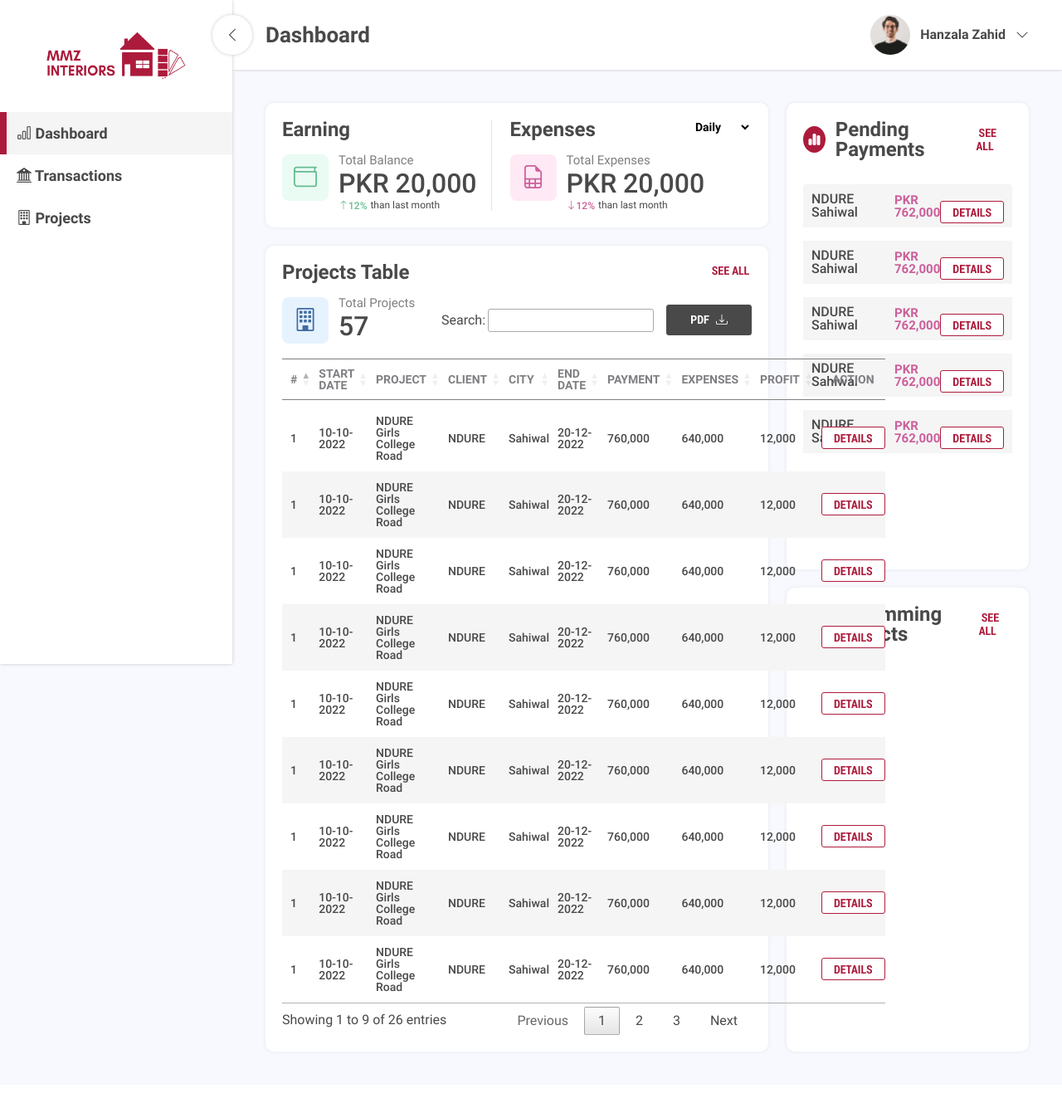
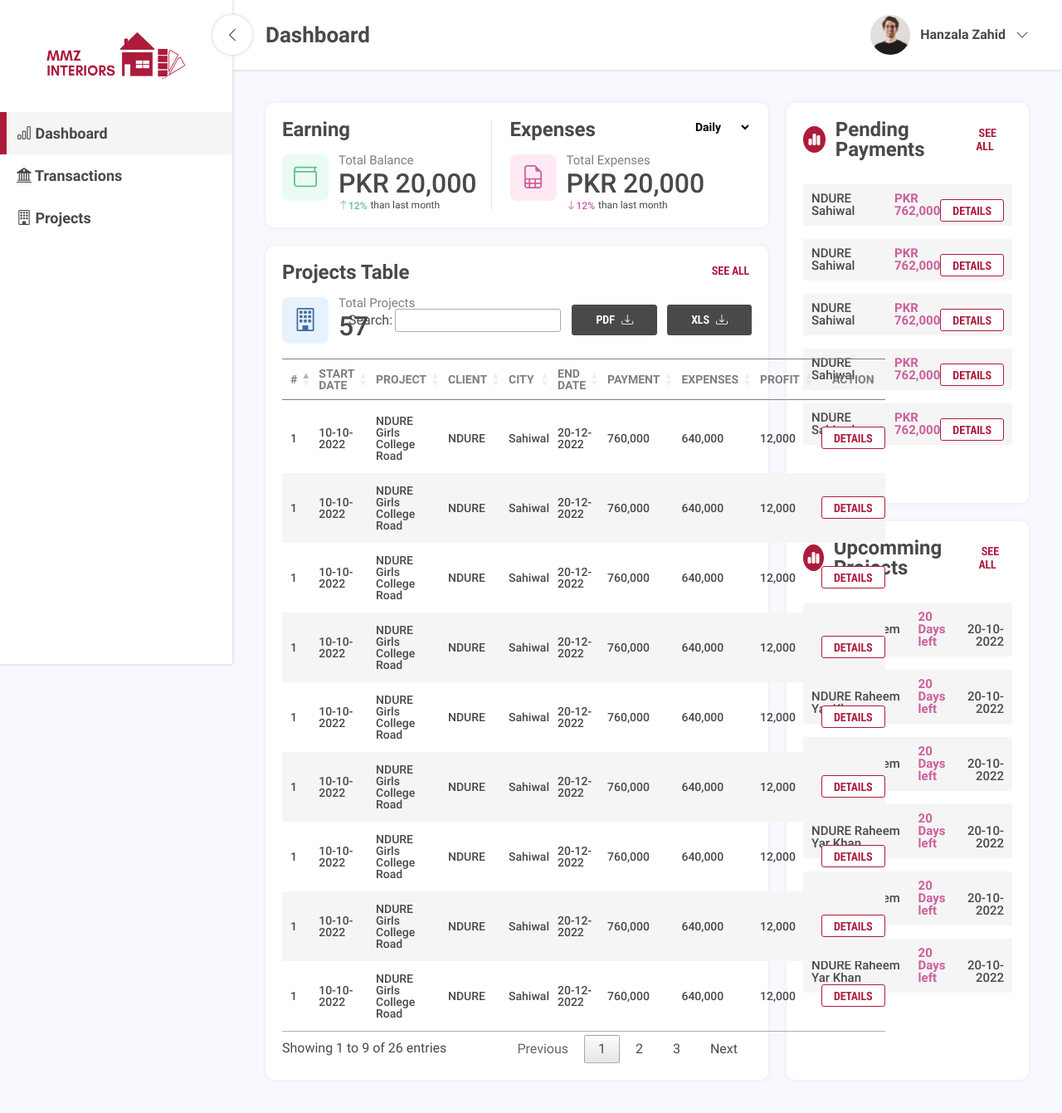
Before and after one commit to HanzalaZahid/MMZ-Website, a PHP site: page / in a window 1280 px wide. Shown: the whole page at 83% size. Before the commit the page ends 1307 px from the top, so only its background shows below. Run offline with PHP 8.4, Linux system fonts and the light colour scheme; style sheets or scripts are compiled from the project's sources; some libraries are stand-ins or nearby versions.

Commit message:
Dashboard-Non_Responsive

```diff
--- a/index.html
+++ b/index.html
@@ -154,6 +154,7 @@
                             </div>
                             <div class="right">
                                 <button class="export_button secondary_button_filled">PDF<i class="bi bi-download"></i></button>
+                                <button class="export_button secondary_button_filled">xls<i class="bi bi-download"></i></button>
                             </div>
                         </div>
                     </div>
@@ -551,6 +552,42 @@
                         </div>
                     </div>
                 </div>
+                <div class="wrapper">
+                    <table>
+                        <tbody>
+                            <tr>
+                                <td>NDURE Raheem Yar Khan</td>
+                                <td>20 Days left</td>
+                                <td>20-10-2022</td>
+                            </tr>
+                            <tr>
+                                <td>NDURE Raheem Yar Khan</td>
+                                <td>20 Days left</td>
+                                <td>20-10-2022</td>
+                            </tr>
+                            <tr>
+                                <td>NDURE Raheem Yar Khan</td>
+                                <td>20 Days left</td>
+                                <td>20-10-2022</td>
+                            </tr>
+                            <tr>
+                                <td>NDURE Raheem Yar Khan</td>
+                                <td>20 Days left</td>
+                                <td>20-10-2022</td>
+                            </tr>
+                            <tr>
+                                <td>NDURE Raheem Yar Khan</td>
+                                <td>20 Days left</td>
+                                <td>20-10-2022</td>
+                            </tr>
+                            <tr>
+                                <td>NDURE Raheem Yar Khan</td>
+                                <td>20 Days left</td>
+                                <td>20-10-2022</td>
+                            </tr>
+                        </tbody>
+                    </table>
+                </div>
             </div>
         </div>
     </div>
```
Also changed, not shown: sass/index.scss (+19 -3 lines), assets/css/index.css, 1 other file.
